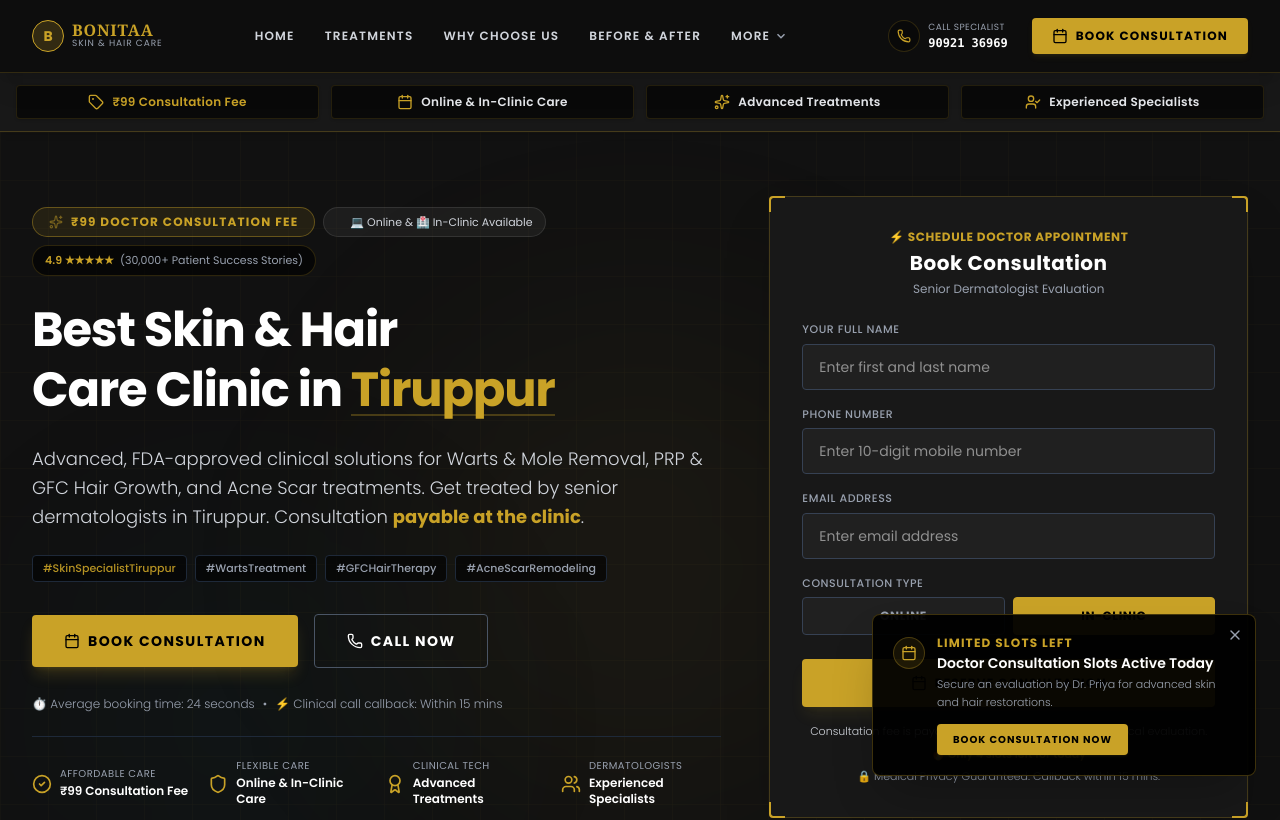
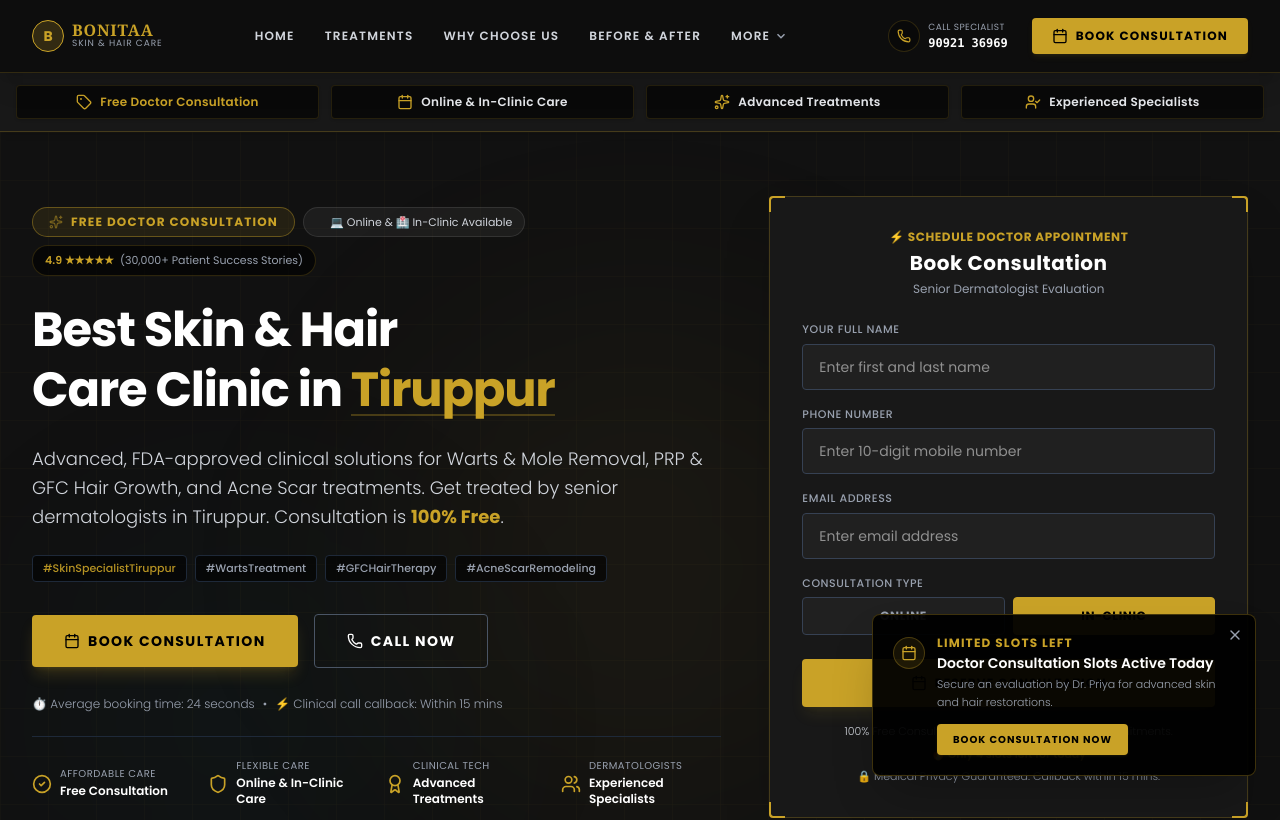
Before and after one commit to abishek2605/sarath-clicinc, a React (Vite) app: page / in a window 1280 px wide. Shown: the top 820 px of the page. Built offline with nearby package versions, Linux system fonts and the light colour scheme.

Commit message:
feat: update consultation model to free
Remove paid consultation references across UI components and update Google Ads conversion tracking to reflect the zero-fee offering.

```diff
--- a/src/App.tsx
+++ b/src/App.tsx
@@ -98,9 +98,7 @@
     if (typeof window !== 'undefined' && (window as any).gtag) {
       try {
         (window as any).gtag('event', 'conversion', {
-          'send_to': 'AW-18337435110',
-          'value': 99.0,
-          'currency': 'INR'
+          'send_to': 'AW-18337435110/3N37CKa-9dYcEOab_KdE'
         });
       } catch (e) {
         console.error('gtag conversion error:', e);
--- a/src/components/Footer.tsx
+++ b/src/components/Footer.tsx
@@ -213,7 +213,7 @@
             <button
               onClick={() => handleOpenGuide({
                 title: 'Terms of Clinical Consultation',
-                content: 'Skin or hair consultations are valid for limited slot bookings only. Our chief dermatologists reserve the right to recommend specific skin testing prior to laser procedures to ensure complete diagnostic accuracy.'
+                content: 'Free skin or hair consultations are valid for limited slot bookings only. Our chief dermatologists reserve the right to recommend specific skin testing prior to laser procedures to ensure complete diagnostic accuracy.'
               })}
               className="hover:text-gold transition-colors cursor-pointer text-[10px]"
             >
--- a/src/components/Hero.tsx
+++ b/src/components/Hero.tsx
@@ -135,7 +135,7 @@
               <div className="inline-flex items-center gap-2 bg-gold/10 border border-gold/40 rounded-full px-4 py-1.5 w-fit" id="fee-badge">
                 <Sparkles className="w-3.5 h-3.5 text-gold animate-pulse" />
                 <span className="text-[11px] sm:text-xs font-bold text-gold tracking-widest uppercase">
-                  ₹99 DOCTOR CONSULTATION FEE
+                  FREE DOCTOR CONSULTATION
                 </span>
               </div>
               <div className="inline-flex items-center gap-1.5 bg-white/5 border border-white/10 rounded-full px-3 py-1.5 w-fit text-[11px] text-gray-300">
@@ -159,7 +159,7 @@
 
             {/* Subheadline */}
             <p className="font-sans text-gray-300 text-sm sm:text-base md:text-lg max-w-2xl font-light leading-relaxed" id="hero-subheading">
-              Advanced, FDA-approved clinical solutions for Warts & Mole Removal, PRP & GFC Hair Growth, and Acne Scar treatments. Get treated by senior dermatologists in Tiruppur. Consultation <span className="text-gold font-bold">payable at the clinic</span>.
+              Advanced, FDA-approved clinical solutions for Warts & Mole Removal, PRP & GFC Hair Growth, and Acne Scar treatments. Get treated by senior dermatologists in Tiruppur. Consultation is <span className="text-gold font-bold">100% Free</span>.
             </p>
 
             {/* Treatment Hashtags */}
@@ -208,7 +208,7 @@
                 <CheckCircle2 className="w-5 h-5 text-gold shrink-0" />
                 <div className="text-left">
                   <p className="text-[10px] uppercase tracking-wider text-gray-400 leading-none">Affordable Care</p>
-                  <p className="text-xs font-semibold text-white mt-1">₹99 Consultation Fee</p>
+                  <p className="text-xs font-semibold text-white mt-1">Free Consultation</p>
                 </div>
               </div>
 
@@ -387,7 +387,7 @@
                 </button>
 
                 <div className="text-[11px] text-center text-gray-400 mt-3 space-y-1.5 font-light">
-                  <p className="text-gray-300">Consultation fee is payable at the clinic after your first clinical evaluation.</p>
+                  <p className="text-gray-300">100% Free Consultation. No hidden charges or commitments.</p>
                   <p className="text-gold font-semibold">🔥 Only 4 slots left for today</p>
                   <p>🔒 Medical Privacy Guaranteed. Callback within 15 mins.</p>
                 </div>
--- a/src/components/Popups.tsx
+++ b/src/components/Popups.tsx
@@ -146,7 +146,7 @@
                 Wait! Don't Miss Out
               </h3>
               <p className="text-xs text-gray-300 mt-1">
-                Secure your <span className="text-gold font-bold">Doctor Consultation</span> slot before leaving. No obligation.
+                Secure your <span className="text-gold font-bold">Free Doctor Consultation</span> slot before leaving. No obligation.
               </p>
             </div>
 
@@ -205,7 +205,7 @@
                 disabled={isSubmitting}
                 className="w-full bg-gold text-black font-bold text-xs uppercase tracking-widest py-3 px-4 rounded hover:bg-gold/90 transition-all shadow-lg shadow-gold/10 mt-2 cursor-pointer flex items-center justify-center gap-2"
               >
-                {isSubmitting ? 'Securing Slot...' : 'Claim Consultation'}
+                {isSubmitting ? 'Securing Slot...' : 'Claim Free Consultation'}
               </button>
             </form>
           </div>
--- a/src/components/ThankYouPage.tsx
+++ b/src/components/ThankYouPage.tsx
@@ -123,7 +123,7 @@
               Consultation Fee
             </span>
             <div className="text-right">
-              <span className="text-xs text-gold font-bold">₹99 - Pay at Clinic</span>
+              <span className="text-xs text-gold font-bold">FREE (100% Free)</span>
               <span className="text-[10px] text-gray-400 block font-light">(Senior Dermatologist Evaluation)</span>
             </div>
           </div>
--- a/src/components/TrustBar.tsx
+++ b/src/components/TrustBar.tsx
@@ -5,7 +5,7 @@
   const trustItems = [
     {
       icon: <Tag className="w-4 h-4 text-gold shrink-0" />,
-      text: '₹99 Consultation Fee',
+      text: 'Free Doctor Consultation',
       highlight: true
     },
     {
```
